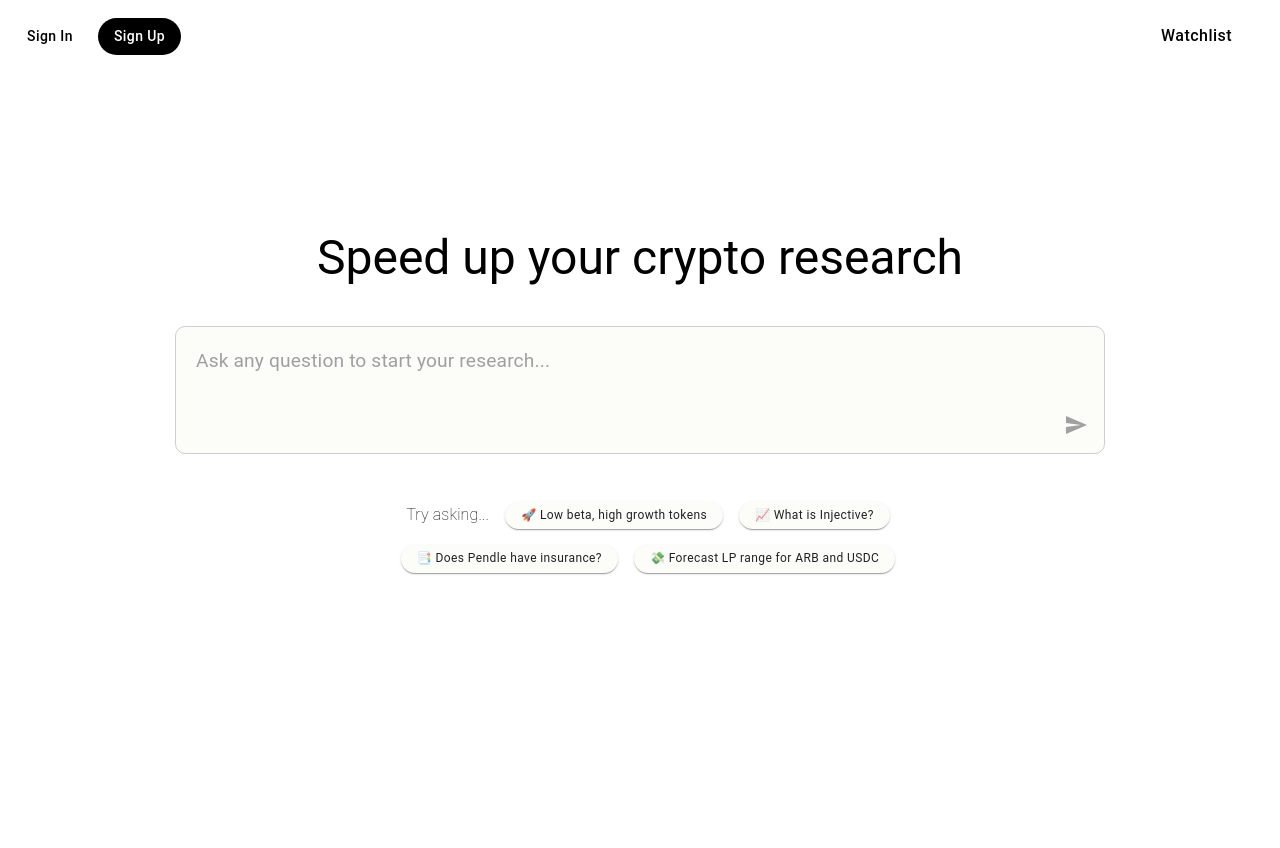
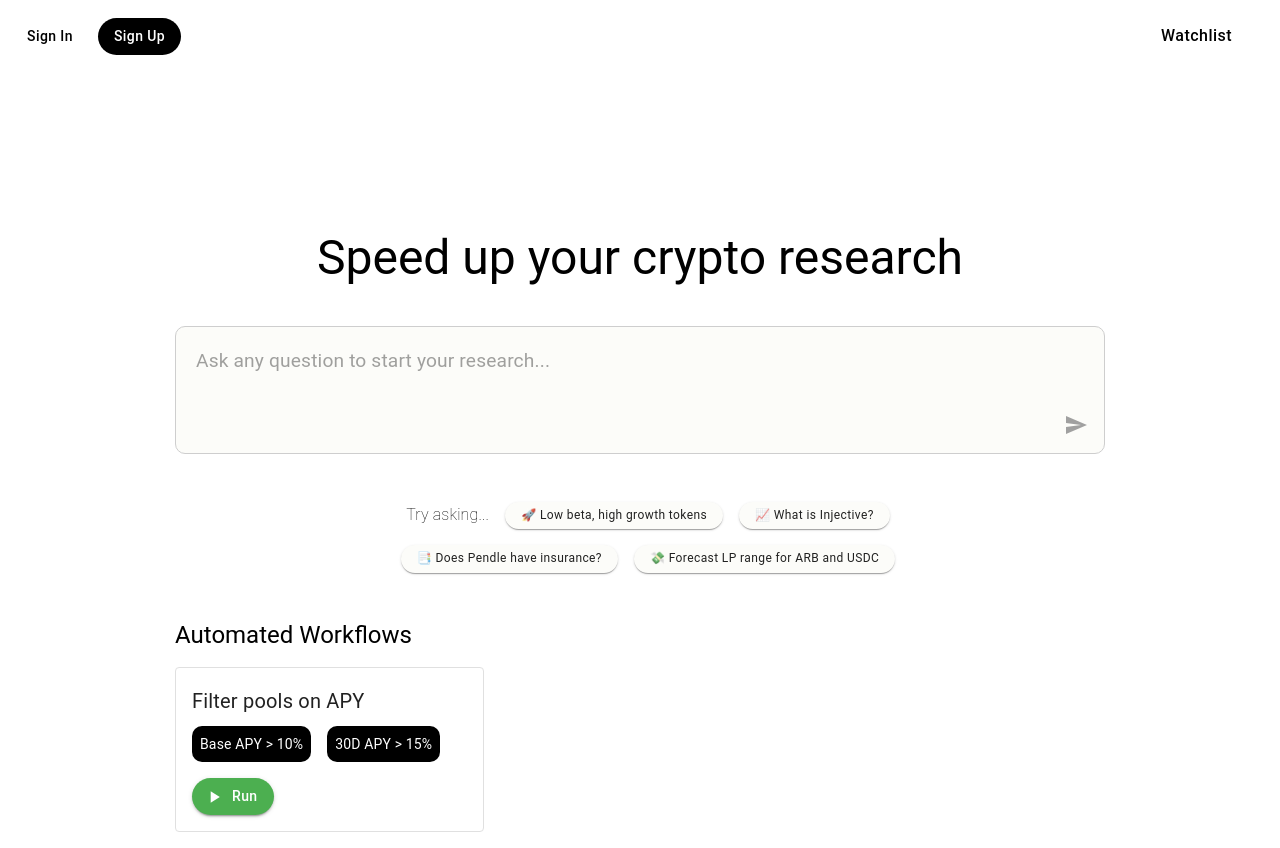
Before and after one commit to Karthik144/jarvis, a Next.js app in the folder frontend/: page / in a window 1280 px wide. Before the commit the page ends 800 px from the top, so only its background shows below. Built offline with nearby package versions, Linux system fonts and the light colour scheme.

Commit message:
Created frontend for workflow

```diff
--- a/frontend/package.json
+++ b/frontend/package.json
@@ -12,7 +12,7 @@
     "@emotion/react": "^11.11.3",
     "@emotion/style": "^0.8.0",
     "@emotion/styled": "^11.11.0",
-    "@mui/icons-material": "^5.15.6",
+    "@mui/icons-material": "^5.15.7",
     "@mui/lab": "^5.0.0-alpha.162",
     "@mui/material": "^5.15.7",
     "@mui/x-data-grid": "^6.19.3",
--- a/frontend/src/app/page.js
+++ b/frontend/src/app/page.js
@@ -7,6 +7,7 @@ import PromptBar from "../components/home/PromptBar";
 import QuickPrompt from "../components/home/QuickPrompt";
 import SignUpButton from "../components/onboard/SignUpButton";
 import WelcomeModal from "../components/onboard/AuthModal";
+import Workflow from "../components/workflows/Workflow";
 import Grid from "@mui/material/Grid";
 import Stack from "@mui/material/Stack";
 import Avatar from "@mui/material/Avatar";
@@ -230,12 +231,6 @@ export default function Home() {
             onPress={handleQuickPrompt}
           />
         </Grid>
-        {/* <Grid item>
-          <QuickPrompt
-            text="📱 What's the Twitter buzz on Injective?"
-            onPress={handleQuickPrompt}
-          />
-        </Grid> */}
       </Grid>
       <Grid
         container
@@ -268,6 +263,16 @@ export default function Home() {
         setPassword={setPassword}
         mode={mode}
       />
+      <Box
+        sx={{ maxWidth: "930px", margin: "0 auto", width: "100%", pt: "30px" }}
+      >
+        <Stack spacing={2} sx={{ mt: 2, mb: 2 }}>
+          <Typography variant="h5" sx={{ textAlign: "left" }}>
+            Automated Workflows
+          </Typography>
+          <Workflow />
+        </Stack>
+      </Box>
     </div>
   );
 }
--- /dev/null
+++ b/frontend/src/components/workflows/Workflow.js
@@ -0,0 +1,73 @@
+import React from "react";
+import Button from "@mui/material/Button";
+import Paper from "@mui/material/Paper";
+import Typography from "@mui/material/Typography";
+import Stack from "@mui/material/Stack";
+import Box from "@mui/material/Box";
+import PlayArrowIcon from "@mui/icons-material/PlayArrow";
+import { styled } from "@mui/material/styles";
+
+const StyledPaper = styled(Paper)(({ theme }) => ({
+  padding: theme.spacing(2),
+  ...theme.typography.body2,
+  textAlign: "left",
+  display: "flex",
+  flexDirection: "column",
+  alignItems: "flex-start",
+  justifyContent: "center",
+  margin: theme.spacing(2),
+  maxWidth: '275px',
+  borderRadius: theme.shape.borderRadius,
+  border: `1px solid ${theme.palette.grey[300]}`,
+  boxShadow: "none",
+}));
+
+const StyledLabelPaper = styled(Paper)(({ theme }) => ({
+  ...theme.typography.body2,
+  padding: theme.spacing(1),
+  textAlign: "center",
+  color: "white",
+  background: "black",
+  borderRadius: "10px",
+}));
+
+const StyledButton = styled(Button)(({ theme }) => ({
+  marginTop: theme.spacing(2),
+  color: "#fff",
+  background: "#4CAF50",
+  borderRadius: "20px",
+  padding: "6px 16px",
+  "&:hover": {
+    background: "#388E3C",
+  },
+  startIcon: {
+    color: "#fff",
+  },
+}));
+
+export default function Workflow() {
+  return (
+      <StyledPaper square={false}>
+        <Typography
+          variant="subtitle1"
+          gutterBottom
+          sx={{
+            fontSize: "1.25rem",
+          }}
+        >
+          Filter pools on APY
+        </Typography>
+        <Stack direction="row" spacing={2}>
+          <StyledLabelPaper elevation={0}>{"Base APY > 10%"}</StyledLabelPaper>
+          <StyledLabelPaper elevation={0}>{"30D APY > 15%"}</StyledLabelPaper>
+        </Stack>
+        <StyledButton
+          variant="contained"
+          sx={{ textTransform: "none" }}
+          startIcon={<PlayArrowIcon />}
+        >
+          Run
+        </StyledButton>
+      </StyledPaper>
+  );
+}
```
Also changed, not shown: 1 other file (tests, documents, lock files or other folders).
